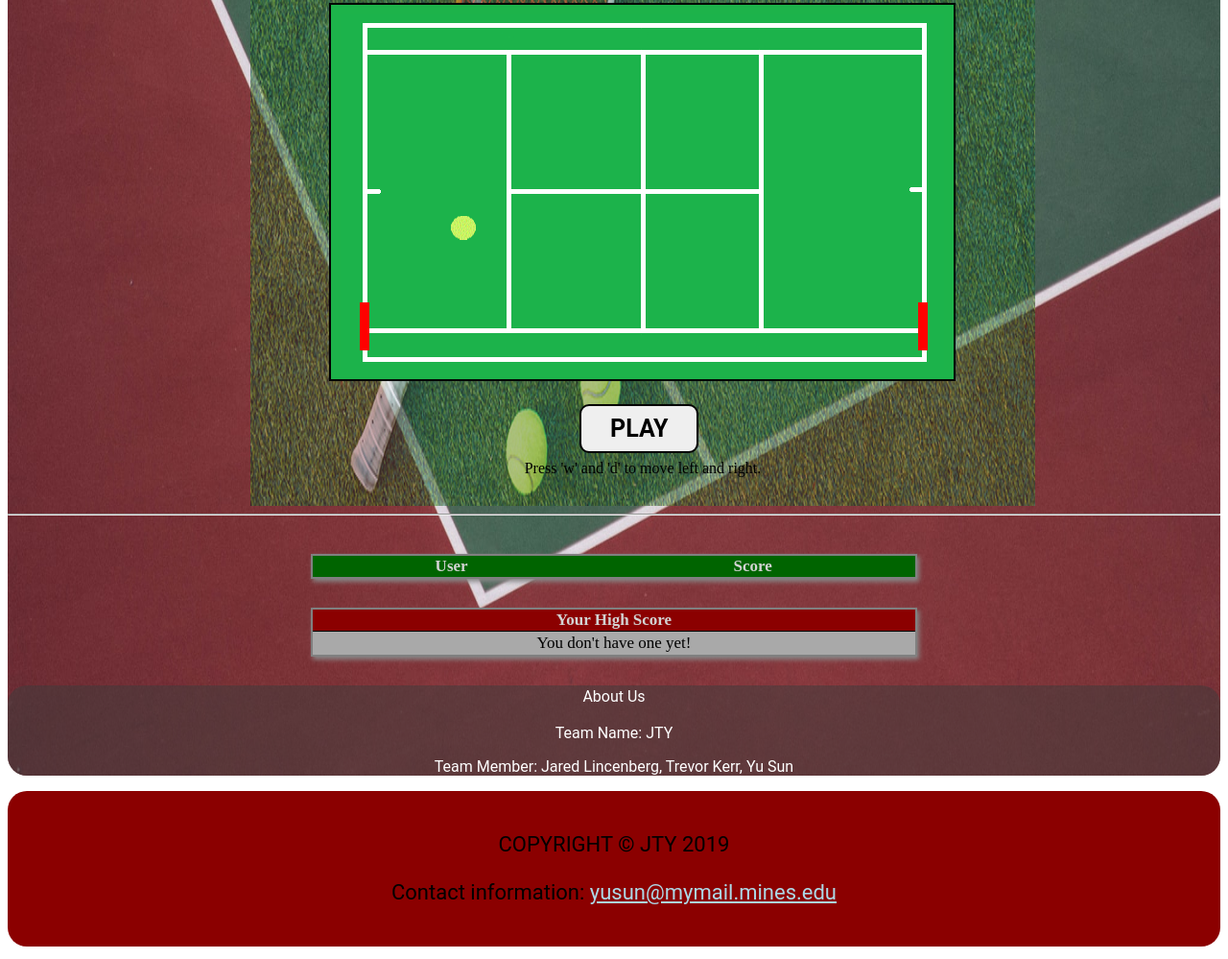
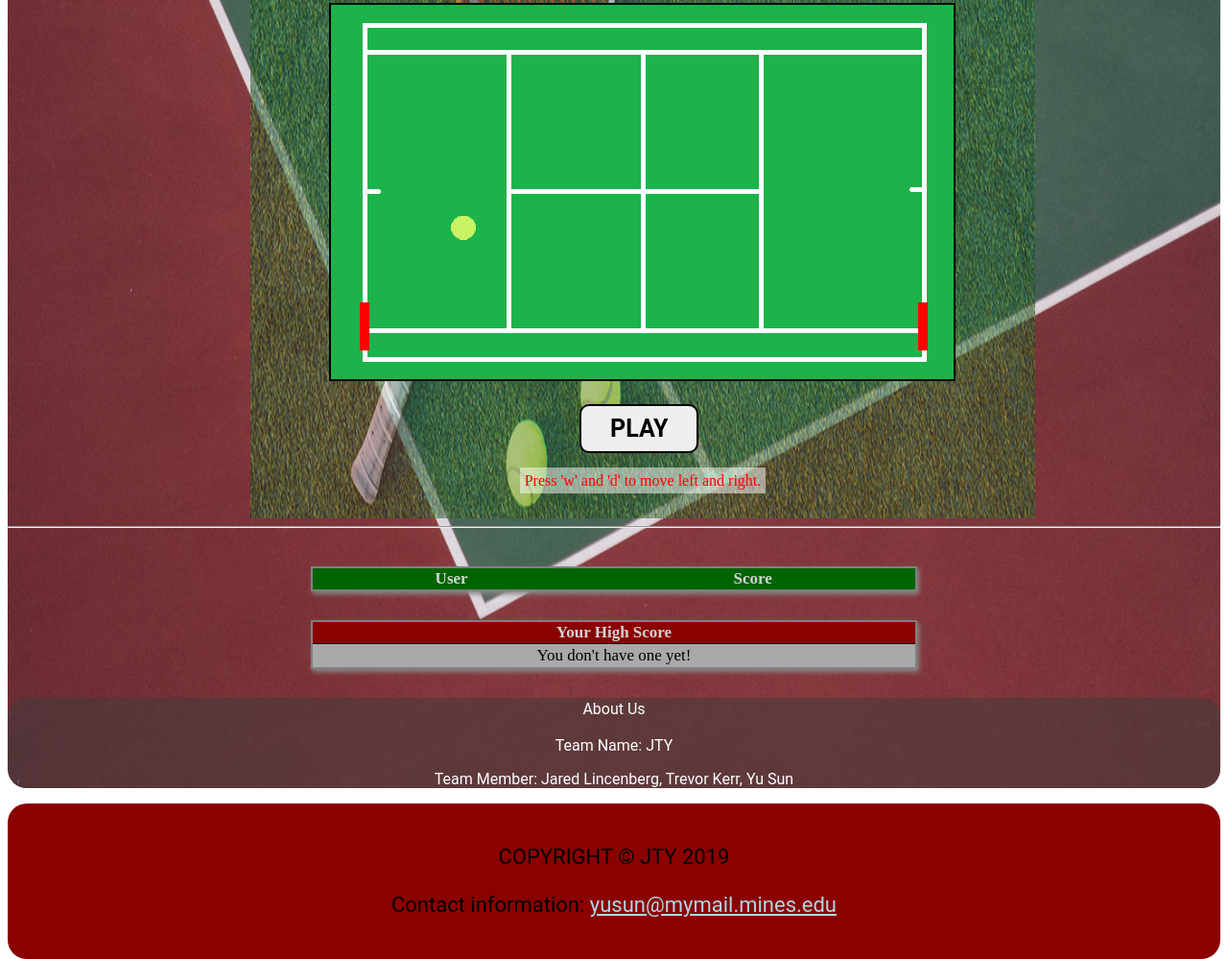
Before and after one commit to JaredLincenberg/jsTennis445, a plain HTML site: page index.html in a window 1280 px wide. Shown: the part 875-1874 px from the top of the page at 96% size. Drawn offline with Linux system fonts and the light colour scheme; a script that the page names is missing.

Commit message:
Update tennis.css
For canvas instrunciton

```diff
--- a/tennis.css
+++ b/tennis.css
@@ -220,6 +220,14 @@ p.canvaslive{
   font-size: 25px;
 }
 
+#direction{
+  color: red;
+  font:size: 16px;
+  margin: auto;
+  padding: 5px;
+  background-color: rgba(255, 255, 255, 0.5);
+}
+
 #canvasstart{
   display:inline-block;
   padding:0.35em 1.2em;
@@ -235,6 +243,7 @@ p.canvaslive{
   text-align:center;
   transition: all 0.2s;
   margin-top: 20px;
+  margin-bottom: 20px;
   border-radius: 10px;
   font-weight: bold;
 }
```
